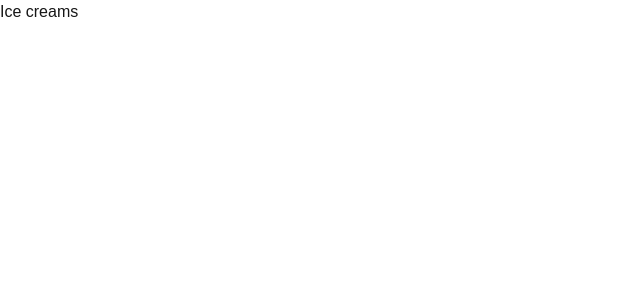
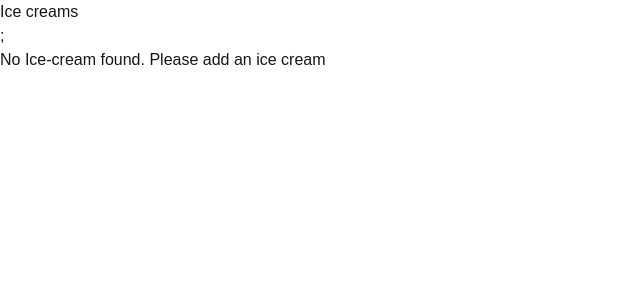
Before and after one commit to CarlUdo/lab-ice-creams, a Next.js app: page / in a window 1280 px wide. Shown: the top 300 px of the page, without its empty margins (0-640 px from the left). Built offline with nearby package versions, Linux system fonts and the light colour scheme.

Commit message:
Add message for no ice creams found

```diff
--- a/src/app/page.tsx
+++ b/src/app/page.tsx
@@ -1,5 +1,9 @@
-import Image from "next/image";
+export default function Home() {
+  return (
+    <>
+      <h1>Ice creams</h1>;
+      <p>No Ice-cream found. Please add an ice cream</p>
+    </>
+  );
 
-export default function Home() {
-  return <h1>Ice creams</h1>;
 }
```
